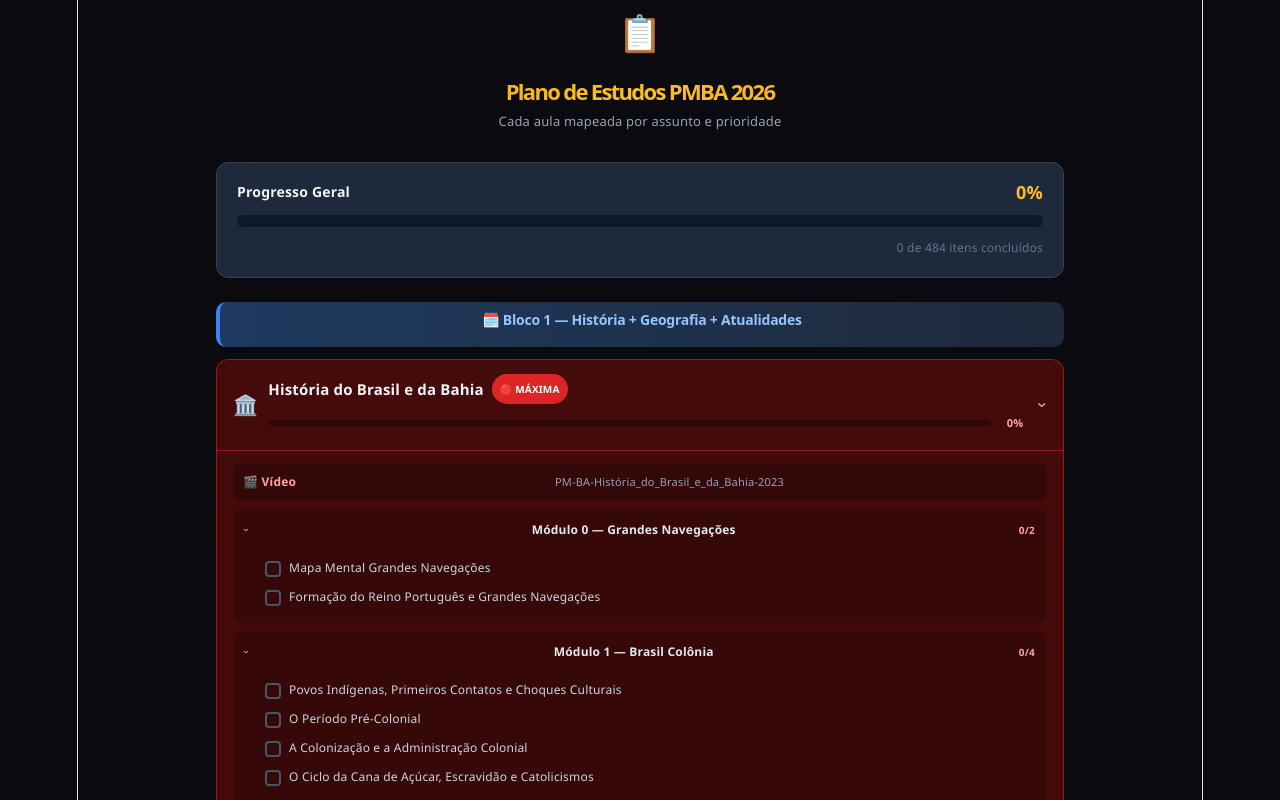
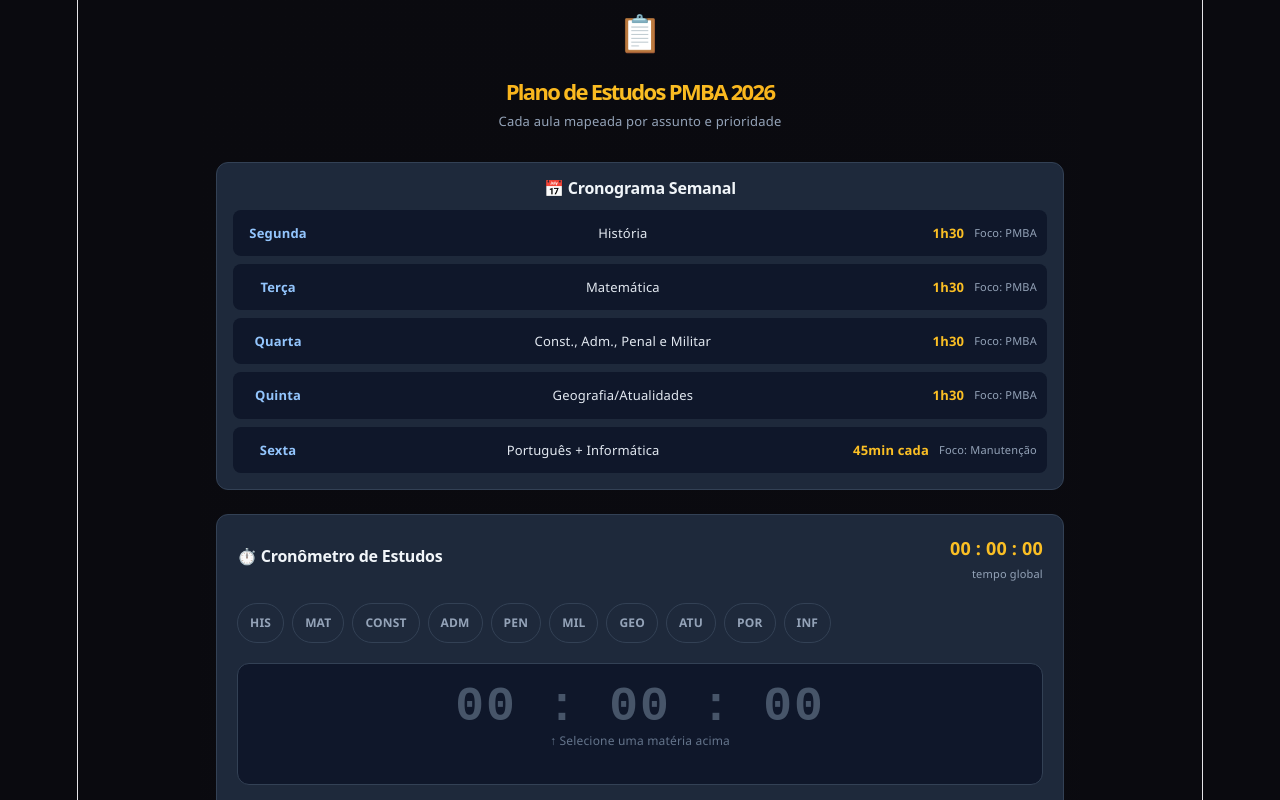
Before and after one commit to allannixon254-ai/pmba, a React (Vite) app: page / in a window 1280 px wide. Shown: the top 800 px of the page. Built offline with nearby package versions, Linux system fonts and the light colour scheme.

Commit message:
Update App.jsx

```diff
--- a/src/App.jsx
+++ b/src/App.jsx
@@ -8,6 +8,29 @@ const PRIORITY = {
   low:          { bg:"#082f49", border:"#075985", badge:"#0284c7", text:"#7dd3fc", label:"🔵 BAIXA"      },
   maintenance:  { bg:"#2e1065", border:"#6b21a8", badge:"#9333ea", text:"#d8b4fe", label:"🟣 MANUTENÇÃO" },
 };
+
+// Cronograma baseado no PDF
+const CRONOGRAMA = [
+  { dia: "Segunda", materias: "História", tempo: "1h30", foco: "PMBA" },
+  { dia: "Terça", materias: "Matemática", tempo: "1h30", foco: "PMBA" },
+  { dia: "Quarta", materias: "Const., Adm., Penal e Militar", tempo: "1h30", foco: "PMBA" },
+  { dia: "Quinta", materias: "Geografia/Atualidades", tempo: "1h30", foco: "PMBA" },
+  { dia: "Sexta", materias: "Português + Informática", tempo: "45min cada", foco: "Manutenção" }
+];
+
+// Matérias disponíveis para o cronômetro
+const MATERIAS_TIMER = [
+  { id: "HIS", name: "História" },
+  { id: "MAT", name: "Matemática" },
+  { id: "CONST", name: "Constitucional" },
+  { id: "ADM", name: "Administrativo" },
+  { id: "PEN", name: "Penal" },
+  { id: "MIL", name: "Penal Militar" },
+  { id: "GEO", name: "Geografia" },
+  { id: "ATU", name: "Atualidades" },
+  { id: "POR", name: "Português" },
+  { id: "INF", name: "Informática" }
+];
 
 const curriculum = [
   // ─── BLOCO 1 ──────────────────────────────────────────────────────
@@ -705,13 +728,33 @@ export default function StudyPlan() {
   const [openSubjects, setOpenSubjects] = useState({});
   const [openModules, setOpenModules] = useState({});
 
+  // Estados do Cronômetro
+  const [activeSubject, setActiveSubject] = useState(null);
+  const [isRunning, setIsRunning] = useState(false);
+  const [sessionTime, setSessionTime] = useState(0);
+  const [totalTimes, setTotalTimes] = useState({});
+
   useEffect(() => {
     try {
       const r = localStorage.getItem("pmba-v2");
       if (r) setChecked(JSON.parse(r));
+
+      const t = localStorage.getItem("pmba-timer-v1");
+      if (t) setTotalTimes(JSON.parse(t));
     } catch (e) {}
     setLoaded(true);
   }, []);
+
+  // Lógica do Timer
+  useEffect(() => {
+    let interval;
+    if (isRunning) {
+      interval = setInterval(() => {
+        setSessionTime((prev) => prev + 1);
+      }, 1000);
+    }
+    return () => clearInterval(interval);
+  }, [isRunning]);
 
   const toggle = (key) => {
     const n = { ...checked, [key]: !checked[key] };
@@ -721,7 +764,43 @@ export default function StudyPlan() {
   const toggleSubject = (id) => setOpenSubjects(s => ({ ...s, [id]: !s[id] }));
   const toggleModule = (id) => setOpenModules(m => ({ ...m, [id]: !m[id] }));
 
-  // Previne erros de hydration caso esteja usando framework SSR (como Next.js)
+  // Funções de Controle do Timer
+  const handleStartPause = () => {
+    if (!activeSubject) {
+      alert("Selecione uma matéria primeiro!");
+      return;
+    }
+    setIsRunning(!isRunning);
+  };
+
+  const handleSave = () => {
+    if (!activeSubject) return;
+    setIsRunning(false);
+
+    const newTotalTimes = {
+      ...totalTimes,
+      [activeSubject]: (totalTimes[activeSubject] || 0) + sessionTime
+    };
+
+    setTotalTimes(newTotalTimes);
+    setSessionTime(0);
+    try { localStorage.setItem("pmba-timer-v1", JSON.stringify(newTotalTimes)); } catch (e) {}
+  };
+
+  const handleResetSession = () => {
+    setIsRunning(false);
+    setSessionTime(0);
+  };
+
+  const formatTime = (totalSeconds) => {
+    const h = Math.floor(totalSeconds / 3600);
+    const m = Math.floor((totalSeconds % 3600) / 60);
+    const s = totalSeconds % 60;
+    return `${h.toString().padStart(2, "0")} : ${m.toString().padStart(2, "0")} : ${s.toString().padStart(2, "0")}`;
+  };
+
+  const totalGlobalTime = Object.values(totalTimes).reduce((acc, curr) => acc + curr, 0);
+
   if (!loaded) return null;
 
   // Global stats - IGNORANDO OS AVISOS (⚠️) PARA A CONTAGEM
@@ -736,7 +815,7 @@ export default function StudyPlan() {
   )));
   const pct = total > 0 ? Math.round((done / total) * 100) : 0;
 
-  // Per-subject stats - IGNORANDO OS AVISOS (⚠️) PARA A CONTAGEM
+  // Per-subject stats
   const subjectStats = {};
   curriculum.forEach(s => {
     let st = 0, sd = 0;
@@ -759,8 +838,9 @@ export default function StudyPlan() {
     ::-webkit-scrollbar{width:6px;}
     ::-webkit-scrollbar-track{background:#1a1a2e;}
     ::-webkit-scrollbar-thumb{background:#3b3b6b;border-radius:3px;}
-    .pulse{animation:pulse 2s infinite;}
-    @keyframes pulse{0%,100%{opacity:1;}50%{opacity:.7;}}
+    .timer-btn{padding:10px 16px; border:none; border-radius:8px; font-weight:bold; cursor:pointer; transition: opacity 0.2s;}
+    .timer-btn:hover{opacity: 0.8;}
+    .subject-pill{padding: 6px 12px; border-radius: 999px; font-size: 12px; font-weight: 600; cursor: pointer; border: 1px solid #334155;}
   `;
 
   return (
@@ -777,10 +857,82 @@ export default function StudyPlan() {
           <p style={{ color: "#94a3b8", fontSize: 13 }}>Cada aula mapeada por assunto e prioridade</p>
         </div>
 
+        {/* Cronograma Semanal */}
+        <div style={{ background: "#1e293b", borderRadius: 12, padding: "16px", marginBottom: 24, border: "1px solid #334155" }}>
+          <h2 style={{ fontSize: 16, fontWeight: 700, color: "#f1f5f9", marginBottom: 12 }}>📅 Cronograma Semanal</h2>
+          <div style={{ display: "flex", flexDirection: "column", gap: 8 }}>
+            {CRONOGRAMA.map((item, i) => (
+              <div key={i} style={{ display: "flex", justifyContent: "space-between", background: "#0f172a", padding: "10px", borderRadius: "8px", fontSize: "13px" }}>
+                <span style={{ fontWeight: "bold", color: "#93c5fd", width: "70px" }}>{item.dia}</span>
+                <span style={{ flex: 1, color: "#e2e8f0" }}>{item.materias}</span>
+                <span style={{ color: "#fbbf24", fontWeight: "bold", marginRight: "10px" }}>{item.tempo}</span>
+                <span style={{ color: "#94a3b8", fontSize: "11px", alignSelf: "center" }}>Foco: {item.foco}</span>
+              </div>
+            ))}
+          </div>
+        </div>
+
+        {/* Cronômetro */}
+        <div style={{ background: "#1e293b", borderRadius: 12, padding: "20px", marginBottom: 24, border: "1px solid #334155" }}>
+          <div style={{ display: "flex", justifyContent: "space-between", alignItems: "center", marginBottom: 16 }}>
+            <h2 style={{ fontSize: 16, fontWeight: 700, color: "#f1f5f9" }}>⏱️ Cronômetro de Estudos</h2>
+            <div style={{ textAlign: "right" }}>
+              <div style={{ color: "#fbbf24", fontWeight: 800, fontSize: 18 }}>{formatTime(totalGlobalTime)}</div>
+              <div style={{ fontSize: 11, color: "#94a3b8" }}>tempo global</div>
+            </div>
+          </div>
+
+          <div style={{ display: "flex", flexWrap: "wrap", gap: 8, marginBottom: 20 }}>
+            {MATERIAS_TIMER.map(mat => (
+              <div
+                key={mat.id}
+                onClick={() => {
+                  if (isRunning) handleSave(); // Salva antes de trocar
+                  setActiveSubject(mat.id);
+                }}
+                className="subject-pill"
+                style={{
+                  background: activeSubject === mat.id ? "#3b82f6" : "transparent",
+                  color: activeSubject === mat.id ? "#fff" : "#94a3b8",
+                  borderColor: activeSubject === mat.id ? "#3b82f6" : "#334155"
+                }}
+              >
+                {mat.id}
+              </div>
+            ))}
+          </div>
+
+          <div style={{ background: "#0f172a", borderRadius: 12, padding: "30px", textAlign: "center", border: "1px solid #334155", marginBottom: 16 }}>
+            <div style={{ fontSize: 48, fontWeight: 800, color: activeSubject ? (isRunning ? "#4ade80" : "#f1f5f9") : "#475569", fontFamily: "monospace", letterSpacing: "2px" }}>
+              {formatTime(sessionTime)}
+            </div>
+            <div style={{ color: "#64748b", fontSize: 12, marginTop: 8 }}>
+              {activeSubject ? `Matéria selecionada: ${MATERIAS_TIMER.find(m => m.id === activeSubject)?.name}` : "↑ Selecione uma matéria acima"}
+            </div>
+            {activeSubject && totalTimes[activeSubject] > 0 && (
+              <div style={{ color: "#fbbf24", fontSize: 11, marginTop: 4 }}>
+                Total acumulado na matéria: {formatTime(totalTimes[activeSubject])}
+              </div>
+            )}
+          </div>
+
+          <div style={{ display: "flex", gap: 12, justifyContent: "center" }}>
+            <button className="timer-btn" onClick={handleStartPause} style={{ background: isRunning ? "#f59e0b" : "#3b82f6", color: "#fff", flex: 1, maxWidth: "200px" }}>
+              {isRunning ? "⏸️ PAUSAR" : (sessionTime > 0 ? "▶️ RETOMAR" : "▶️ INICIAR")}
+            </button>
+            <button className="timer-btn" onClick={handleSave} style={{ background: "#10b981", color: "#fff", flex: 1, maxWidth: "200px" }}>
+              💾 SALVAR
+            </button>
+            <button className="timer-btn" onClick={handleResetSession} style={{ background: "#475569", color: "#fff" }}>
+              🔄 RESET
+            </button>
+          </div>
+        </div>
+
         {/* Progress Bar Global */}
         <div style={{ background: "#1e293b", borderRadius: 12, padding: "16px 20px", marginBottom: 24, border: "1px solid #334155" }}>
           <div style={{ display: "flex", justifyContent: "space-between", alignItems: "center", marginBottom: 10 }}>
-            <span style={{ fontWeight: 700, color: "#f1f5f9", fontSize: 14 }}>Progresso Geral</span>
+            <span style={{ fontWeight: 700, color: "#f1f5f9", fontSize: 14 }}>Progresso de Aulas</span>
             <span style={{ color: "#fbbf24", fontWeight: 800, fontSize: 18 }}>{pct}%</span>
           </div>
           <div style={{ background: "#0f172a", borderRadius: 999, height: 12, overflow: "hidden" }}>
@@ -862,7 +1014,6 @@ export default function StudyPlan() {
 
                             {course.modules.map(mod => {
                               const mopen = openModules[mod.id] !== false;
-                              // Aqui os avisos ainda precisam ser desconsiderados para não quebrar a conta menor
                               const mAulasContaveis = mod.aulas.filter(a => !a.startsWith("⚠️"));
                               const mdone = mAulasContaveis.filter(a => checked[`${mod.id}::${a}`]).length;
                               return (
```
